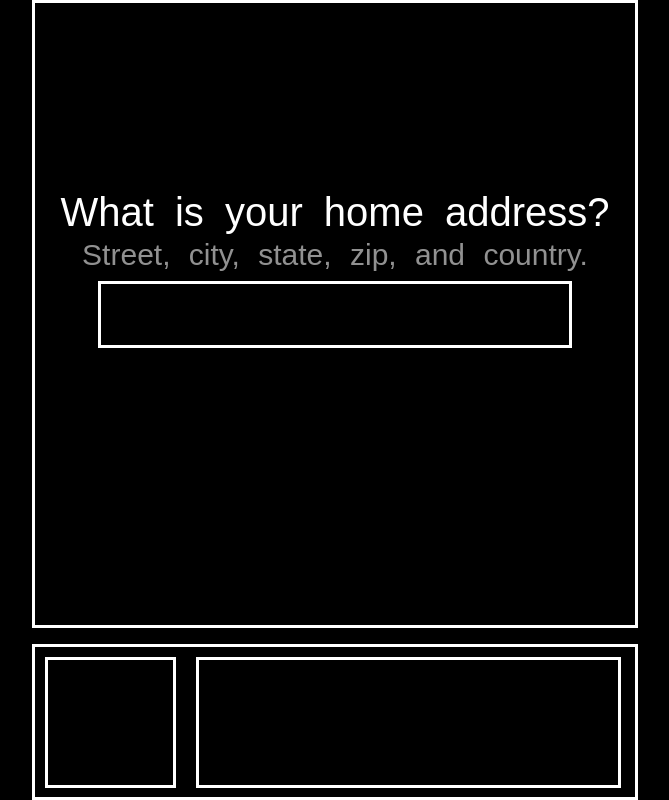
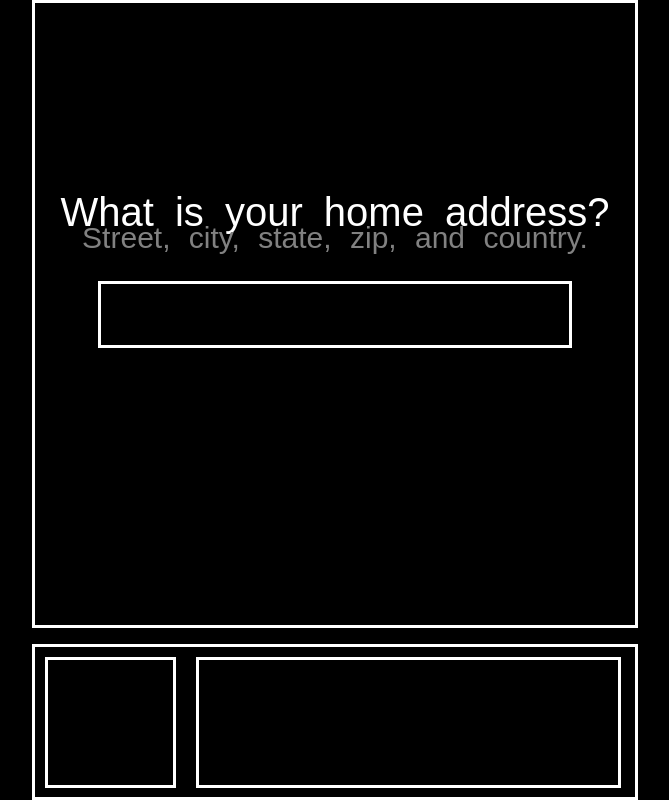
Before and after one commit to tabiboots/NameChange, a website with bundled scripts: page page2.html in a window 1280 px wide. Shown: the whole page, without its empty margins (305-974 px from the left). Built offline with nearby package versions, Linux system fonts and the light colour scheme; a web font is replaced by a local one.

Commit message:
fixed page 2 subtitle

```diff
--- a/page2.html
+++ b/page2.html
@@ -10,7 +10,7 @@
     <div class="container-wrapper">
             <div class="gameContainer">
                 <div class=form-titlepage2>What is your home address?</div>
-                <div class="form-subtitle" name="brokenFormTitle2" style="margin-top: 10px; position: absolute; top: 225px;">Street, city, state, zip, and country.</div>
+                <div class="form-subtitlepage2" name="brokenFormTitle2">Street, city, state, zip, and country.</div>
                 <input id="dynamicInput" class="formfieldpage2" onclick="dialogueManager.loadDialogue(dialogueSequences.page2.onClickBox1)" type="text" placeholder></input>
                 <button class="submitButton" style="display: none; margin-top: 300px;" onclick="window.location.href='page3.html';">Next</button>
                 <div class="button-container" name="page2ResponseButtons" style="display: none;">
--- a/styles.css
+++ b/styles.css
@@ -255,6 +255,16 @@ body {
     top: 30%;
     word-spacing: 10px;
     color: white;
+    text-align: center;
+    margin-bottom: 10px; /* Add some space between the title and the input */
+}
+
+.form-subtitlepage2 {
+    font-size: 30px;
+    position: absolute;
+    top: 35%;
+    word-spacing: 10px;
+    color: rgb(129, 129, 129);
     text-align: center;
     margin-bottom: 10px; /* Add some space between the title and the input */
 }
```
